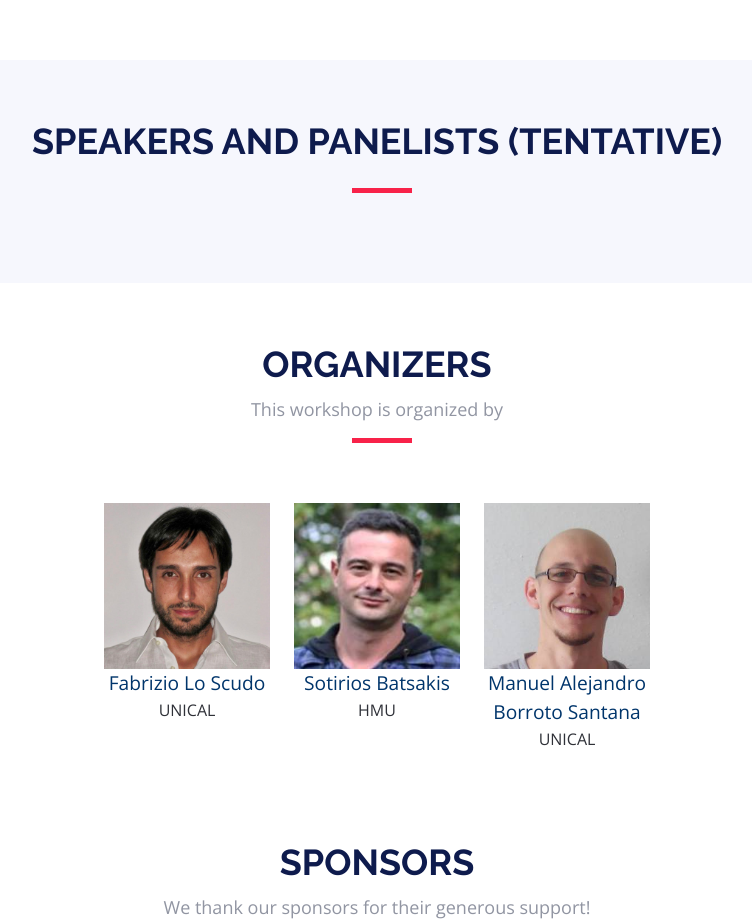
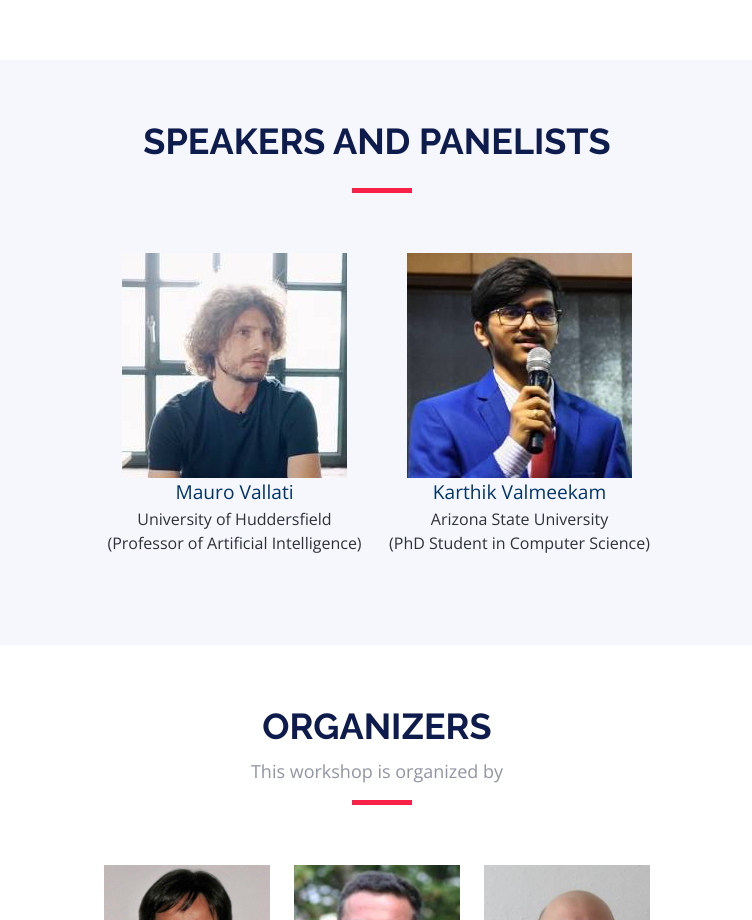
Before and after one commit to carla-ws/web, a plain HTML site: page index.html in a window 1280 px wide. Shown: the part 4280-5200 px from the top of the page, without its empty margins (263-1015 px from the left). Drawn offline with nearby package versions, Linux system fonts and the light colour scheme.

Commit message:
Adding speakers

```diff
--- a/index.html
+++ b/index.html
@@ -336,18 +336,28 @@
     <section id="speakers" class="section-with-bg">
       <div class="container" data-aos="fade-up">
         <div class="section-header">
-          <h2>Speakers and Panelists (Tentative)</h2>
+          <h2>Speakers and Panelists</h2>
         </div>
 
         <div class="row">
-          <!-- <div class="col-md-3 col-sm-4 col-6">
+          <div class="col-md-3 col-sm-6 col-2"></div>
+          <div class="col-md-3 col-sm-6 col-4">
             <div class="speaker" data-aos="fade-up" data-aos-delay="200" style="text-align: center;">
-              <img src="assets/img/speakers/speaker_1_.jpg" alt="Sheila McIlraith" class="img-fluid">
-              <br><a href="https://www.cs.toronto.edu/~sheila/" style="font-size: 1.2em; color: #00356B;">Sheila McIlraith</a></br>
-              <p>University of Toronto<br>
-                (Fellow of ACM, Fellow of AAAI)</p>
+              <img src="assets/img/speakers/vallati.jpg" alt="Mauro Vallati" class="img-fluid">
+              <br><a href="https://www.mvallati.net/" style="font-size: 1.2em; color: #00356B;">Mauro Vallati</a></br>
+              <p>University of Huddersfield<br>
+                (Professor of Artificial Intelligence)</p>
             </div>
-          </div> -->
+          </div>
+          <div class="col-md-3 col-sm-6 col-4">
+            <div class="speaker" data-aos="fade-up" data-aos-delay="200" style="text-align: center;">
+              <img src="assets/img/speakers/valmeekam.jpg" alt="Karthik Valmeekam" class="img-fluid">
+              <br><a href="https://karthikv792.github.io/" style="font-size: 1.2em; color: #00356B;">Karthik Valmeekam</a></br>
+              <p>Arizona State University<br>
+                (PhD Student in Computer Science)</p>
+            </div>
+          </div>
+          <div class="col-md-3 col-sm-6 col-2"></div>
         </div>
       </div>
     </section>
```
Also changed, not shown: assets/img/speakers/vallati.jpg (added), assets/img/speakers/valmeekam.jpg (added).
